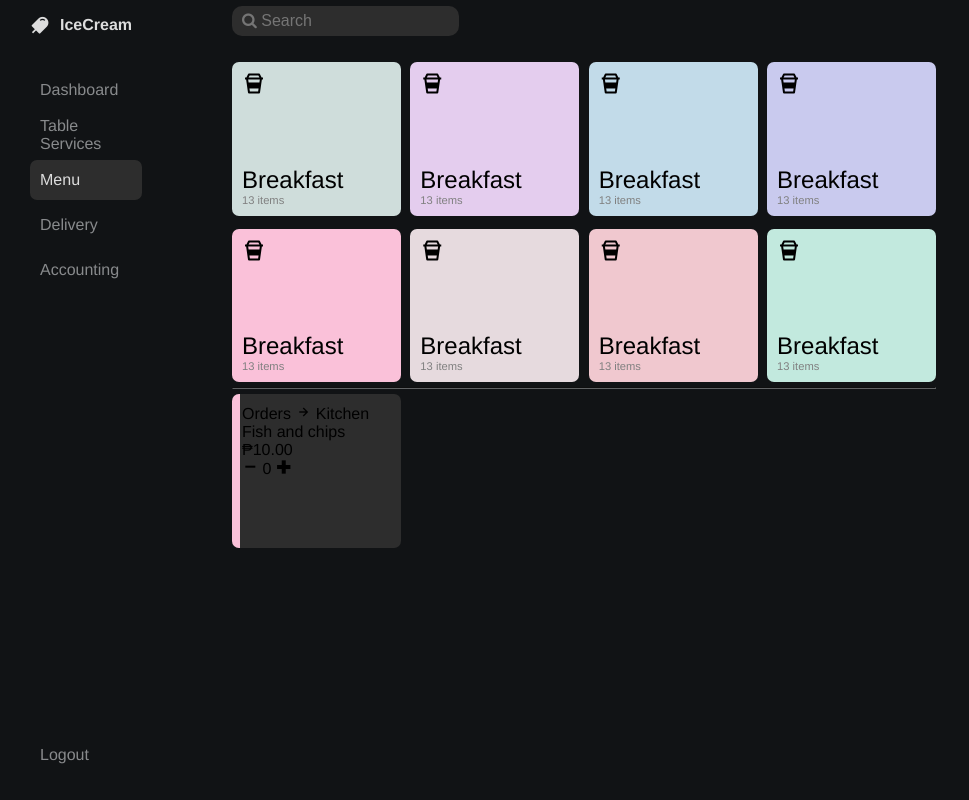
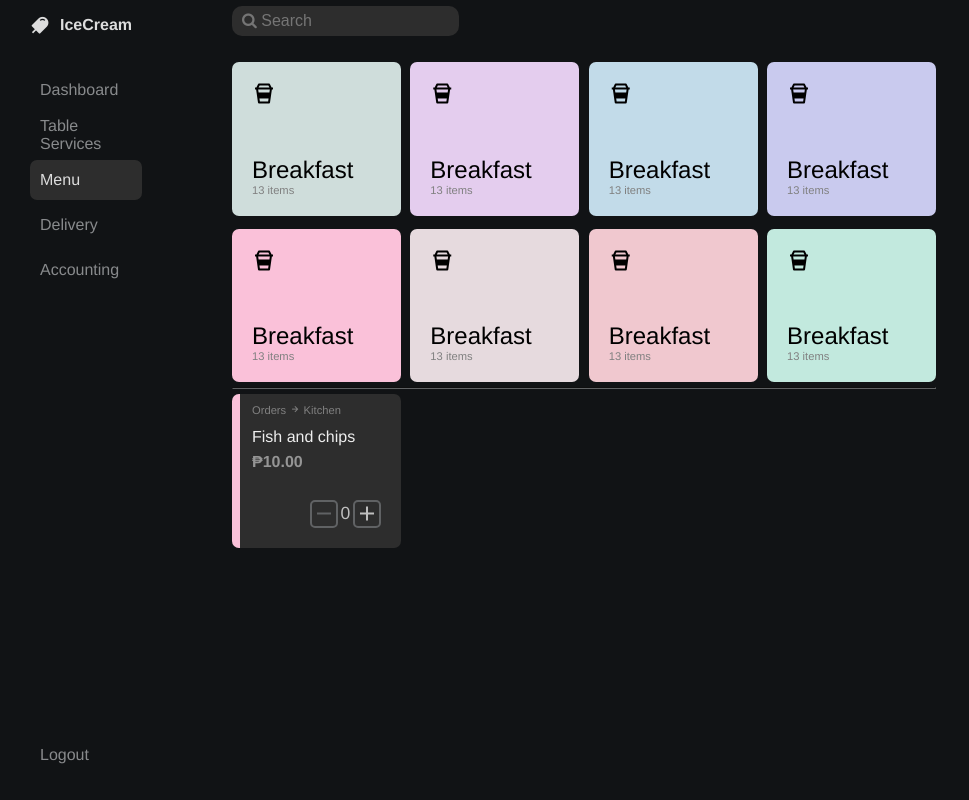
Before and after one commit to JhonLaden/ice-cream-repo, a PHP site: page /menu/menu.php in a window 1280 px wide. Shown: the whole page, without its empty margins (0-969 px from the left). Run offline with PHP 8.4, Linux system fonts and the light colour scheme.

Commit message:
update menu-items
updating bottom cards

```diff
--- a/css/home.css
+++ b/css/home.css
@@ -4,6 +4,7 @@
     --text-light: #dddddd;
     --dark-light: #2d2d2d;
     --dirty-white: #606264;
+    --dirty-white-2: #bfbfbf;
 
     --trans-2: all 0.2s ease;
     --trans-3: all 0.3s ease;
@@ -152,7 +153,6 @@ a{
 .card{
     height: 48%;
     width: 24%;
-    padding: 10px;
     display: flex;
     flex-direction: column;
     border-radius: 7px;
@@ -161,6 +161,8 @@ a{
 
 .menu .menu-body .sorting-cards .card{
     justify-content: space-between;
+    padding: 20px;
+
 }
 
 .menu .menu-body .sorting-cards .card .card-header,
@@ -179,11 +181,6 @@ a{
     font-weight: 500;
 }
 
-.menu .menu-body .sorting-cards .card .card-body .item-num{
-    font-size: 0.7rem;
-    font-weight: 500;
-    color: grey;
-}
 
 .menu .menu-body .menu-items{
     height: 40vh;
@@ -208,6 +205,84 @@ a{
     background-color: #fac1d9;
 }
 
-.menu .menu-body .menu-items .card .minus-plus .minus-icon{
-    font-weight: 900;
+
+.menu .text{
+    font-size: 0.7rem;
+    font-weight: 500;
+    color: grey;
 }
+
+
+/* menu items */
+.menu-items .card{
+    padding: 10px 20px 20px 20px;
+}
+
+.menu-items .card-header i,
+.menu .menu-items .card-header span{
+    font-size: 0.7rem;
+    margin-bottom: 10%;
+}
+
+
+.menu-items .card-title{
+    display: flex;
+    flex-direction: column;
+}
+
+.menu-items .card-title .brand{
+    color: #eeeeee;
+}
+
+.menu-items .card-body{
+
+    height: 75%;
+    width: 100%;
+}
+.menu-items .card-body .card-title{
+    display: flex;
+    flex-direction: column;
+    height: 100%;
+    width: 100%;
+    justify-content: space-between;
+}
+
+.menu-items .card-body .card-title .value{
+    font-size: 0.6;
+    color: #959595;
+    font-weight: 600;
+}
+
+.menu-items .card-footer{
+    height: 100%;
+    width: 100%;
+    display: flex;
+    align-items: flex-end;
+    justify-content: flex-end;
+}
+
+.menu-items .card-footer .minus-plus{
+    display: flex;
+    align-items: center;
+    width: 55%;
+    justify-content: space-between;
+}
+
+.menu-items .card-footer .minus-plus .item-count{
+    font-size: 1.1rem;
+    color: var(--dirty-white-2);
+}
+
+.menu-items .card-footer .minus-plus .icon{
+    font-size: 1.5rem;
+    color: var(--dirty-white-2);
+}
+
+.menu-items .card-footer .minus-plus .icon{
+    border: 2px solid var(--dirty-white);
+    border-radius: 5px;
+}
+
+#minus{
+    color: var(--dirty-white);
+}
--- a/css/style.css
+++ b/css/style.css
@@ -2,6 +2,7 @@
     margin: 0;
     padding: 0;
     font-size: 16px;
+    font-weight: 500;
     font-family: Helvetica, sans-serif;
     box-sizing: border-box;
 }
--- a/menu/menu.php
+++ b/menu/menu.php
@@ -21,7 +21,7 @@
                 </div>
                 <div class="card-body">
                     <span class = "card-title" >Breakfast</span>
-                    <span class = "item-num" >13 items</span>
+                    <span class = "item-num text" >13 items</span>
                 </div>
             </div>
             <div class="card card-2">
@@ -30,7 +30,7 @@
                 </div>
                 <div class="card-body">
                     <span class = "card-title" >Breakfast</span>
-                    <span class = "item-num" >13 items</span>
+                    <span class = "item-num text" >13 items</span>
                 </div>
             </div>
             <div class="card card-3">
@@ -39,7 +39,7 @@
                 </div>
                 <div class="card-body">
                     <span class = "card-title" >Breakfast</span>
-                    <span class = "item-num" >13 items</span>
+                    <span class = "item-num text" >13 items</span>
                 </div>
             </div>
             <div class="card card-4">
@@ -48,7 +48,7 @@
                 </div>
                 <div class="card-body">
                     <span class = "card-title" >Breakfast</span>
-                    <span class = "item-num" >13 items</span>
+                    <span class = "item-num text" >13 items</span>
                 </div>
             </div>
             <div class="card card-5">
@@ -57,7 +57,7 @@
                 </div>
                 <div class="card-body">
                     <span class = "card-title" >Breakfast</span>
-                    <span class = "item-num" >13 items</span>
+                    <span class = "item-num text" >13 items</span>
                 </div>
             </div>
             <div class="card card-6">
@@ -66,7 +66,7 @@
                 </div>
                 <div class="card-body">
                     <span class = "card-title" >Breakfast</span>
-                    <span class = "item-num" >13 items</span>
+                    <span class = "item-num text" >13 items</span>
                 </div>
             </div>
             <div class="card card-7">
@@ -75,7 +75,7 @@
                 </div>
                 <div class="card-body">
                     <span class = "card-title" >Breakfast</span>
-                    <span class = "item-num" >13 items</span>
+                    <span class = "item-num text" >13 items</span>
                 </div>
             </div>
             <div class="card card-8">
@@ -84,7 +84,7 @@
                 </div>
                 <div class="card-body">
                     <span class = "card-title" >Breakfast</span>
-                    <span class = "item-num" >13 items</span>
+                    <span class = "item-num text"  >13 items</span>
                 </div>
             </div>
 
@@ -94,9 +94,10 @@
         <hr class = "divider">
         <div class="menu-items">
             <div class="card">
-                <div class="card-header">
+                <div class="card-header text">
                     <span> Orders
-                    <i class='bx bx-right-arrow-alt'></i> Kitchen <span>
+                    <i class='bx bx-right-arrow-alt '></i> Kitchen
+                    <span>
                 </div>
                 <div class="card-body">
                     <div class="card-title">
@@ -107,12 +108,13 @@
                 </div>
                 <div class="card-footer">
                     <span class = "minus-plus">
-                        <i class='bx bx-minus minus-icon'></i>
-                        0
-                        <i class='bx bx-plus-medical icon'></i>
+                        <i class='bx bx-minus minus-icon icon ' id = "minus"></i>
+                        <span class = "item-count">0</span>
+                        <i class='bx bx-plus icon ' id = "plus"></i>
                     </span>
                 </div>
             </div>
+
         </div>
         </div>
 
```
